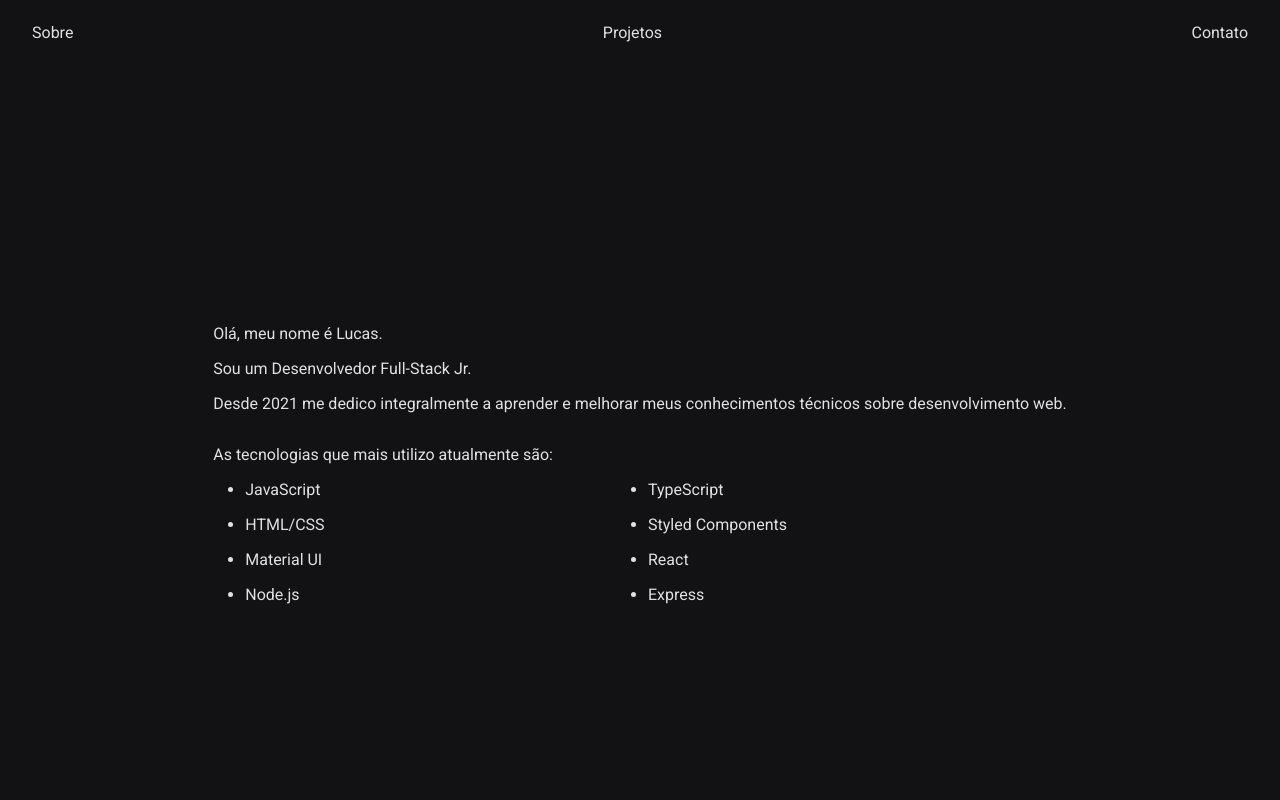
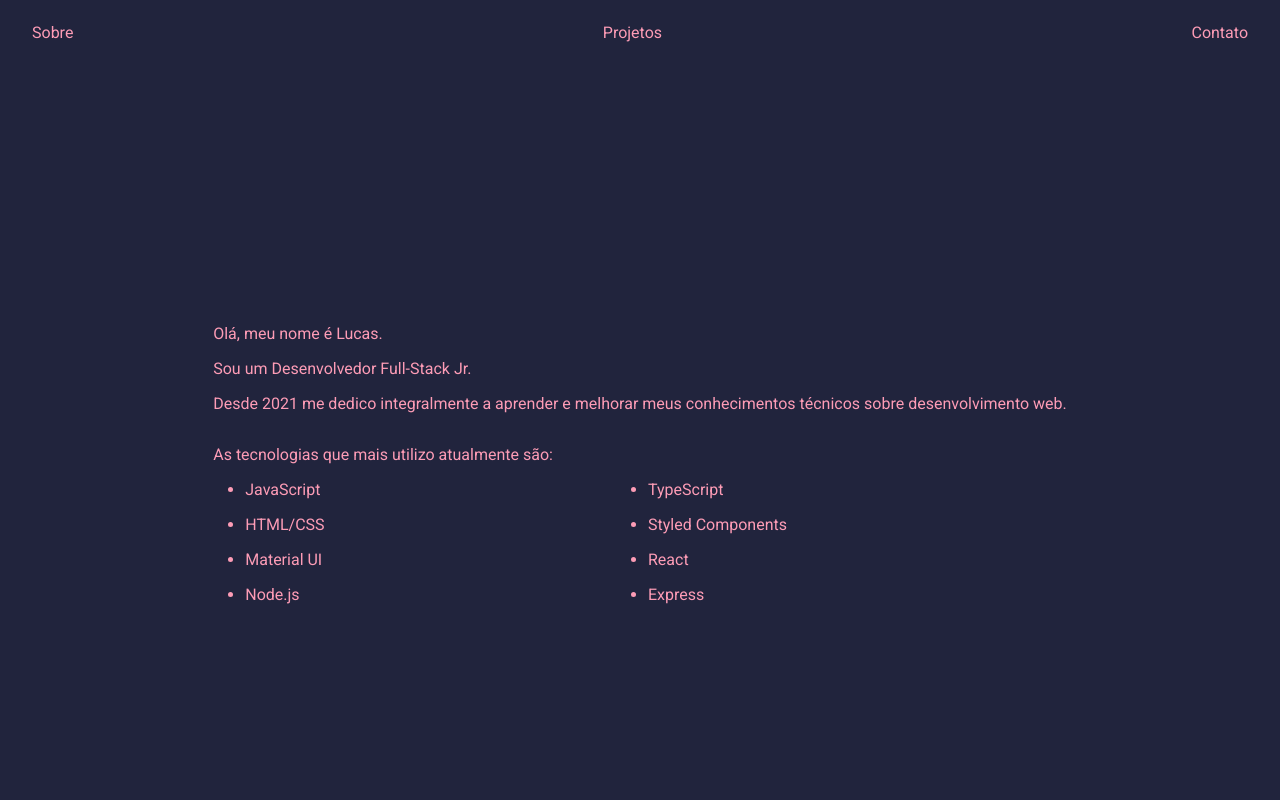
Before and after one commit to 1lucascq/Portfolio, a React (Create React App) app: page / in a window 1280 px wide. Shown: the top 800 px of the page. Built offline with nearby package versions, Linux system fonts and the light colour scheme.

Commit message:
styles: add theme options

```diff
--- a/src/styles/globalStyles.ts
+++ b/src/styles/globalStyles.ts
@@ -7,6 +7,10 @@ export default createGlobalStyle`
     box-sizing: border-box;
   }
 
+  html, body {
+    scroll-behavior: smooth;
+  }
+
   body {
     background: ${props => props.theme.colors.background};
     color: ${props => props.theme.colors.text};
--- a/src/styles/theme.ts
+++ b/src/styles/theme.ts
@@ -1,9 +1,40 @@
 const theme = {
   colors: {
-    background: '#121214',
-    text: '#e1e1e4',
-    primary: '#e800a1',
+    background: '#21243D',
+    text: '#FD9CB6',
+    primary: '#9d4edd',
+    secondary: '#F5F5F5',
+    var: '#ff7096',
+    varName: '#30338e',
+
+  },
+  // se for fazer light theme mas acho q nao
+  light: {
+    background: '#F4F4F4',
+    text: '#252A34',
+    primary: '#FF7315',
+    secondary: '#232020',
   },
 };
 
 export default theme;
+
+// background: '#364F6B',
+// text: '#3FC1C9',
+// primary: '#FC5185',
+// secondary: '#F5F5F5',
+
+// background: '#21243D',
+// text: '#FF7C7C',
+// primary: '#FFD082',
+// secondary: '#88E1F2',
+
+// background: '#192965',
+// text: '#F0EFEF',
+// primary: '#BBCFFF',
+// secondary: '#FAAFFF',
+
+// background: '#21243D',
+// text: '#FF7C7C',
+// primary: '#FFD082',
+// secondary: '#88E1F2',
```
